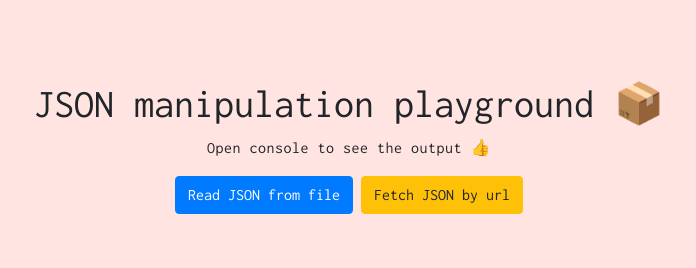
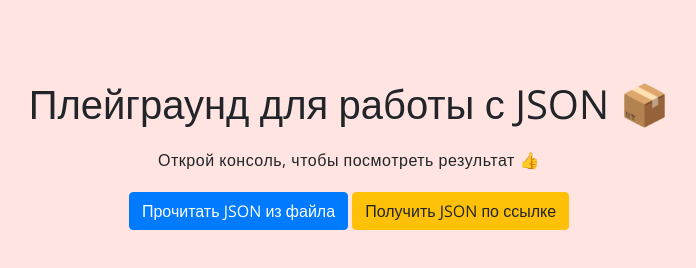
Before and after one commit to PolinaShneider/web-dev-starter-boilerplate, a website built with Parcel: page src/markup/index.html in a window 1280 px wide. Shown: the whole page, without its empty margins (291-987 px from the left). Built offline with nearby package versions, Linux system fonts and the light colour scheme.

Commit message:
Add russian text

```diff
--- a/package.json
+++ b/package.json
@@ -27,7 +27,7 @@
     "sass": "^1.17.0"
   },
   "scripts": {
-    "dev": "node server.js"
+    "start": "node server.js"
   },
   "repository": {
     "type": "git",
--- a/src/markup/index.html
+++ b/src/markup/index.html
@@ -9,11 +9,11 @@
 </head>
 <body>
 <div class="demo">
-    <h2 class="demo__title">JSON manipulation playground 📦</h2>
-    <p class="demo__text">Open console to see the output 👍</p>
+    <h2 class="demo__title">Плейграунд для работы с JSON 📦</h2>
+    <p class="demo__text">Открой консоль, чтобы посмотреть результат 👍</p>
 
-    <button type="button" class="btn btn-primary" id="jsonFromFile">Read JSON from file</button>
-    <button type="button" class="btn btn-warning" id="jsonFromLink">Fetch JSON by url</button>
+    <button type="button" class="btn btn-primary" id="jsonFromFile">Прочитать JSON из файла</button>
+    <button type="button" class="btn btn-warning" id="jsonFromLink">Получить JSON по ссылке</button>
 </div>
 <script src="../scripts/index.js"></script>
 </body>
--- a/src/styles/main.sass
+++ b/src/styles/main.sass
@@ -1,4 +1,4 @@
-@import url('https://fonts.googleapis.com/css?family=Inconsolata')
+@import url('https://fonts.googleapis.com/css?family=Open+Sans')
 @import url('https://stackpath.bootstrapcdn.com/bootstrap/4.3.1/css/bootstrap.min.css')
 
 html
@@ -15,10 +15,11 @@ body
   padding: 80px
   -webkit-font-smoothing: antialiased
   -moz-osx-font-smoothing: grayscale
-  font-family: 'Inconsolata', monospace
+  font-family: 'Open Sans', sans-serif
 
   &__title
     font-size: 2.5rem
 
   &__text
     letter-spacing: 0.5px
+    margin: 20px 0
```
Also changed, not shown: src/scripts/index.js (+4 -4 lines), README.md.
